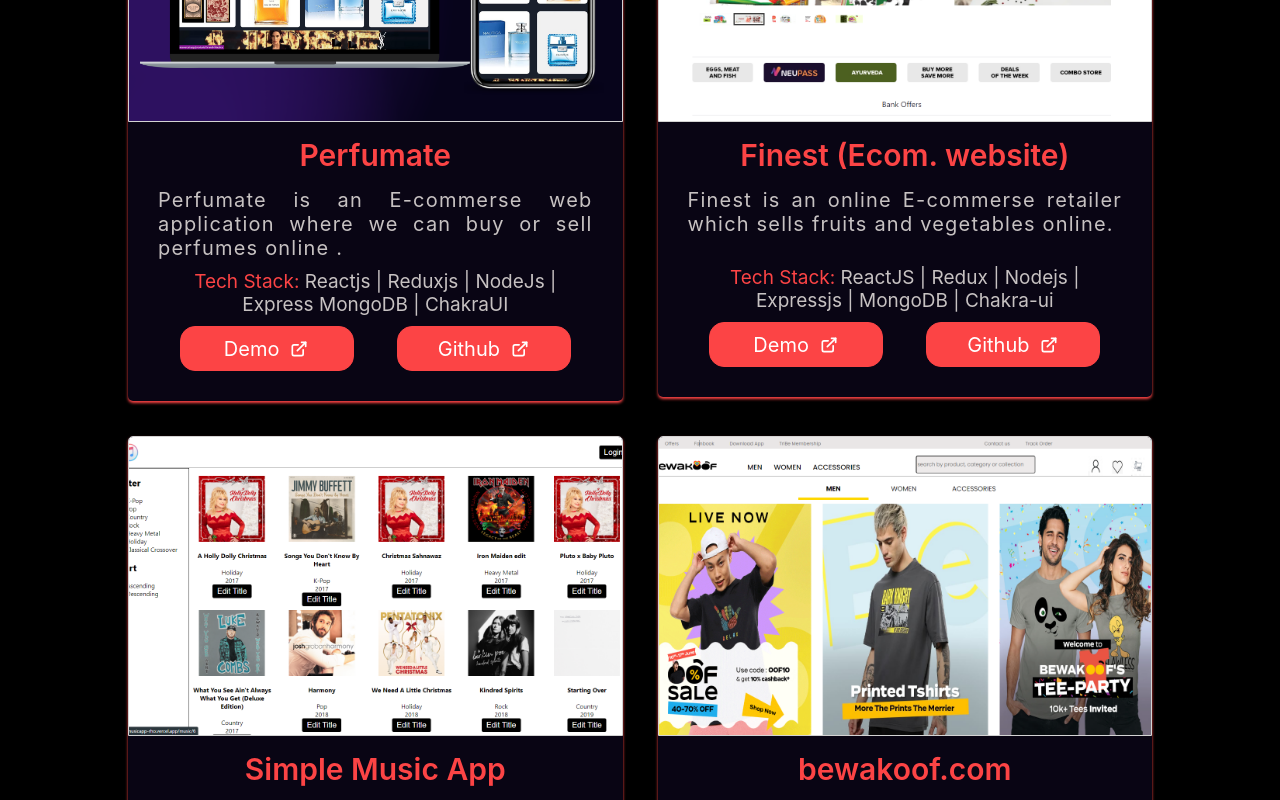
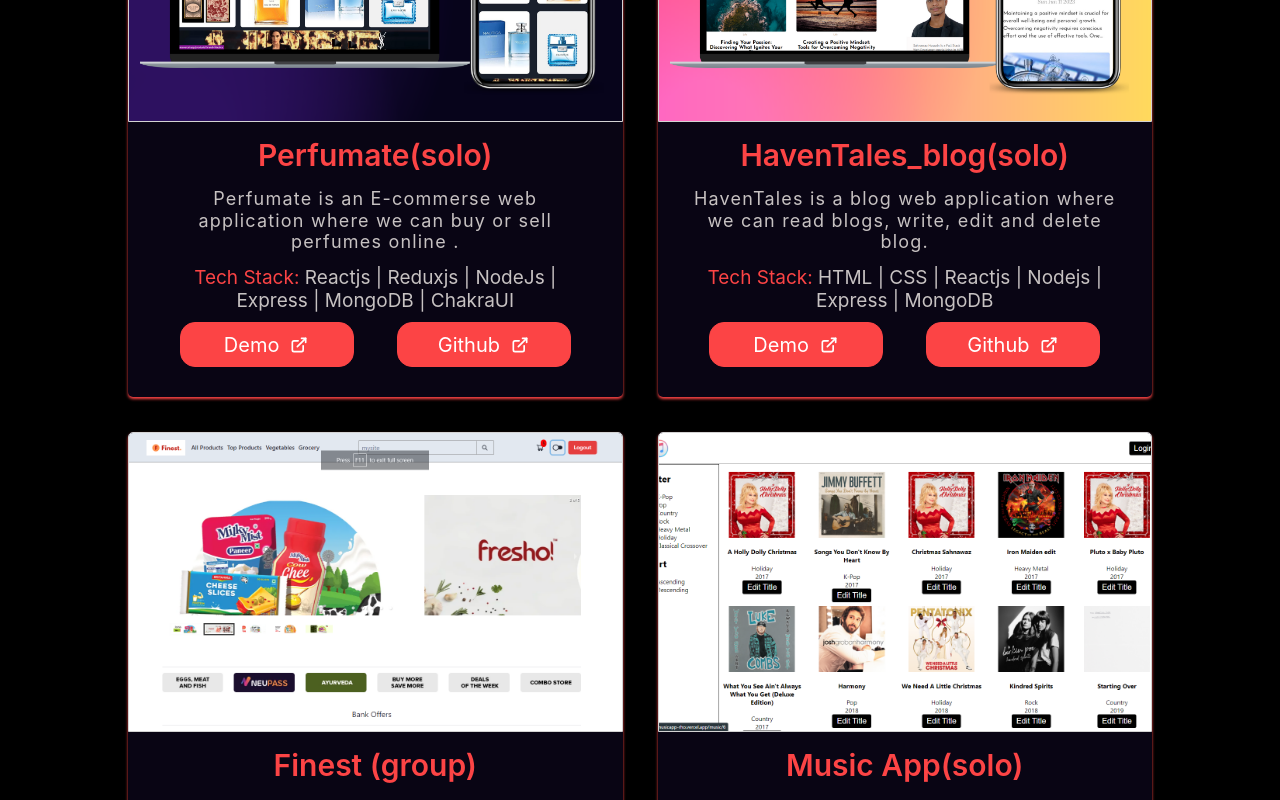
Before and after one commit to Sahnawaz7hussain/Sahnawaz7hussain.github.io, a React (Create React App) app: page /#/ in a window 1280 px wide. Shown: the part 2320-3120 px from the top of the page. Built offline with nearby package versions, Linux system fonts and the light colour scheme; a web font is replaced by a local one.

Commit message:
project updated

```diff
--- a/src/Components/Projects.jsx
+++ b/src/Components/Projects.jsx
@@ -1,9 +1,8 @@
 import React, { Suspense } from "react";
 import "../Styles/Projects.css";
 import { TbExternalLink } from "react-icons/tb";
-import bewakoof from "../Images/bewakoofhomepage.png";
-//import myhours from "../Images/myhourshomepage.png";
 import perfumate from "../Images/perfumate.png";
+import havesTales from "../Images/HavenTales.png";
 import MusicApp from "../Images/MusicApp.png";
 import finest from "../Images/finest.png";
 
@@ -12,50 +11,40 @@
 import { Link } from "react-router-dom";
 const ImageComponent = React.lazy(() => import("./ImageComponent"));
 export default function Projects() {
-  // const [showP2, setShowP2] = useState(false);
   const projects = [
     {
       image: perfumate,
-      name: "Perfumate",
+      name: "Perfumate(solo)",
       desc: "Perfumate is an E-commerse web application where we can buy or sell perfumes online .",
-      techStack: "Reactjs | Reduxjs | NodeJs | Express MongoDB | ChakraUI",
+      techStack: "Reactjs | Reduxjs | NodeJs | Express | MongoDB | ChakraUI",
       github: "https://github.com/Sahnawaz7hussain/perfumate",
       demo: "https://perfumate.vercel.app",
     },
     {
+      image: havesTales,
+      name: "HavenTales_blog(solo)",
+      desc: "HavenTales is a blog web application where we can read blogs, write, edit and delete blog.",
+      techStack: "HTML | CSS | Reactjs | Nodejs | Express | MongoDB",
+      github: "https://github.com/Sahnawaz7hussain/HavenTales_blog",
+      demo: "https://sh-blog-bay.vercel.app",
+    },
+    {
       image: finest,
-      name: "Finest (Ecom. website)",
-      desc: "Finest is an online E-commerse retailer which sells fruits and vegetables online.",
+      name: "Finest (group)",
+      desc: "Finest is an online E-commerse retailer which sells fruits and vegetables online. Add products in cart, payment methods.",
       techStack: "ReactJS | Redux | Nodejs | Expressjs | MongoDB | Chakra-ui",
       github: "https://github.com/Sahnawaz7hussain/dependent-account-1105",
       demo: "https://finest-frontend.vercel.app/",
     },
     {
       image: MusicApp,
-      name: "Simple Music App",
+      name: "Music App(solo)",
       desc: " It's a Simple Music app Where user go through musics stored in our server. Focused on Filter and Sorting functionality.",
       techStack:
         "ReactJS | Reduxjs | json-server | styled-components | authentication",
       github: "https://github.com/Sahnawaz7hussain/Music-app",
       demo: "https://musicapp-rho.vercel.app/",
     },
-    {
-      image: bewakoof,
-      name: "bewakoof.com",
-      desc: "Clone of bewakoof.com , Bewakoof is a lifestyle fashion brand that makes creative and top-notch apparel for trendy, contemporary Indians.",
-      techStack: "HTML | CSS | Javascript",
-      github: "https://github.com/11-DEEPAK-KUMAR-11/Bewakoof_website",
-      demo: "https://papaya-dango-552c77.netlify.app/",
-    },
-
-    // {
-    //   image: myhours,
-    //   name: "myhours.com",
-    //   desc: "It's a project management website in which users are managing their projects.",
-    //   techStack: "React | ChakraUI | Router",
-    //   github: "https://github.com/Sahnawaz7hussain/annoyed-wind-8656",
-    //   demo: "https://annoyed-wind-8656.vercel.app/",
-    // },
   ];
   return (
     <div id="projects" className="pro">
--- a/src/Styles/Projects.css
+++ b/src/Styles/Projects.css
@@ -100,12 +100,13 @@
 
 .projectPara {
   color: rgb(199, 194, 194);
-  font-size: 20px;
+  font-size: 18px;
   line-height: 1.2;
   letter-spacing: 1.2px;
-  /* text-align: center; */
-  text-align: justify;
-  text-justify: inter-word;
+  width: 100%;
+  text-align: center;
+  /* text-align: justify;
+  text-justify: distribute-all-lines; */
   margin: auto;
   margin-top: 0;
   width: 100%;
--- a/src/pages/MainProjects.jsx
+++ b/src/pages/MainProjects.jsx
@@ -5,7 +5,7 @@
 // thumbnails import
 import MusicApp from "../Images/MusicApp.png";
 import cartWebsite from "../Images/CartFunctionality.png";
-import todoappp from "../Images/todoApp.png";
+import bewakoof from "../Images/bewakoofhomepage.png";
 import finest from "../Images/finest.png";
 import job_nest from "../Images/job_nest.png";
 import chatzapp from "../Images/chatzapp.png";
@@ -56,12 +56,12 @@
       demo: "https://product-webiste.vercel.app/",
     },
     {
-      image: todoappp,
-      name: "Todo App",
-      desc: "It's a basic Todo App In this App User Can do complete CRUD operation.",
-      techStack: "ReactJS | ContextAPI | json-server",
-      github: "https://github.com/Sahnawaz7hussain/Todo_crud_with_context_api",
-      demo: "https://todo-crud-nine.vercel.app/",
+      image: bewakoof,
+      name: "bewakoof.com",
+      desc: "Clone of bewakoof.com , Bewakoof is a lifestyle fashion brand that makes creative and top-notch apparel for trendy, contemporary Indians.",
+      techStack: "HTML | CSS | Javascript",
+      github: "https://github.com/11-DEEPAK-KUMAR-11/Bewakoof_website",
+      demo: "https://papaya-dango-552c77.netlify.app/",
     },
   ];
   return (
```
Also changed, not shown: src/Images/HavenTales.png (added), 1 other file (tests, documents, lock files or other folders).
